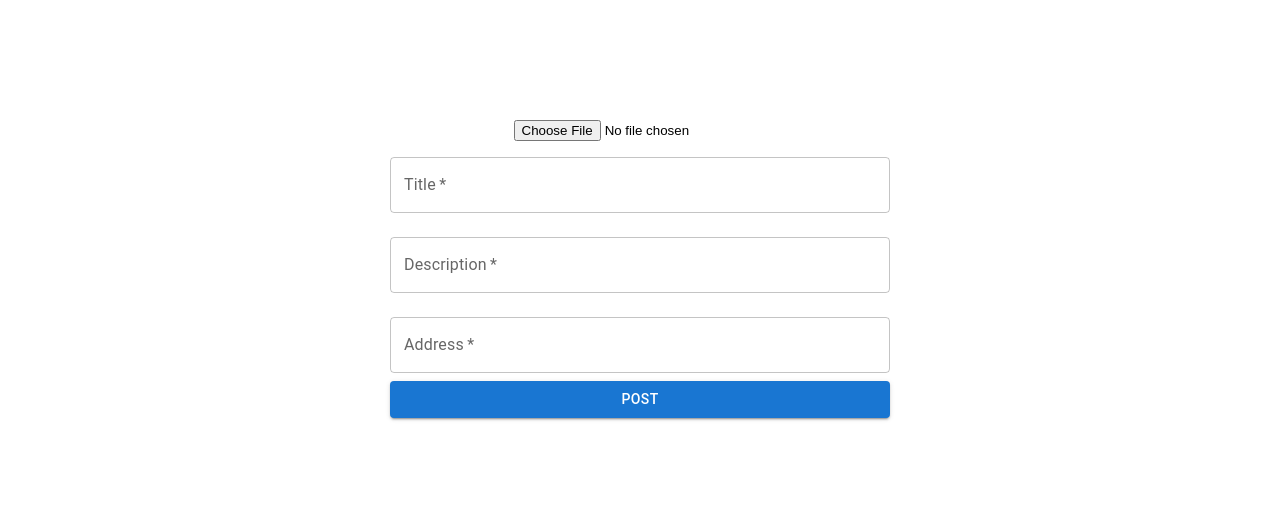
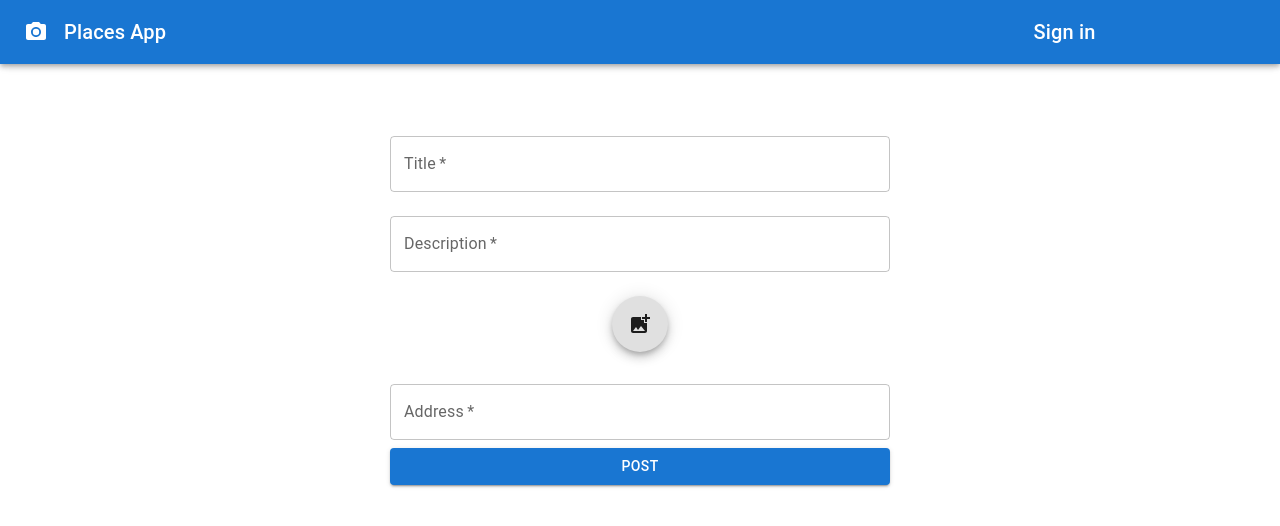
Before and after one commit to happy531/Places-Frontend, a Next.js app: page /place/new in a window 1280 px wide. Shown: the top 526 px of the page. Built offline with nearby package versions, Linux system fonts and the light colour scheme; no server answers.

Commit message:
change UploadImage.tsx component to be more pretty

```diff
--- a/components/UploadImage/UploadImage.tsx
+++ b/components/UploadImage/UploadImage.tsx
@@ -1,5 +1,7 @@
-import React from "react";
+import React, { ChangeEvent } from "react";
 import Image from "next/image";
+import AddPhotoAlternateIcon from "@mui/icons-material/AddPhotoAlternate";
+import { CardContent, Fab, Grid } from "@mui/material";
 
 interface Props {
   selectedImage: Blob | MediaSource;
@@ -13,26 +15,46 @@ const UploadImage: React.FC<Props> = ({
   return (
     <>
       {selectedImage && (
-        <div>
+        <div
+          style={{
+            borderRadius: "10px",
+            width: 500,
+            height: 400,
+            overflow: "hidden",
+          }}
+        >
           <Image
             alt="your image"
-            width={"150px"}
-            height={"150px"}
+            width={500}
+            height={400}
             src={URL.createObjectURL(selectedImage)}
+            onClick={() => onSetSelectedImage(null)}
           />
-          <br />
-          <button onClick={() => onSetSelectedImage(null)}>Remove</button>
         </div>
       )}
       {!selectedImage && (
+        <>
+          <CardContent>
+            <Grid container>
               <input
+                accept="image/*"
+                style={{ display: "none" }}
+                id="contained-button-file"
+                multiple
                 type="file"
-          name="myImage"
-          onChange={(event) => {
+                onChange={(event: ChangeEvent<HTMLInputElement>) => {
                   console.log(event.target.files[0]);
                   onSetSelectedImage(event.target.files[0]);
                 }}
               />
+              <label htmlFor="contained-button-file">
+                <Fab component="span">
+                  <AddPhotoAlternateIcon />
+                </Fab>
+              </label>
+            </Grid>
+          </CardContent>
+        </>
       )}
     </>
   );
--- a/pages/auth/index.tsx
+++ b/pages/auth/index.tsx
@@ -8,13 +8,10 @@ import Box from "@mui/material/Box";
 import LockOutlinedIcon from "@mui/icons-material/LockOutlined";
 import Typography from "@mui/material/Typography";
 import Container from "@mui/material/Container";
-import { createTheme, ThemeProvider } from "@mui/material/styles";
 import { useRef, useState } from "react";
 import UploadImage from "../../components/UploadImage/UploadImage";
 import { AuthContext } from "../../context/auth-context";
 import axios from "../../axios/axios";
-
-const theme = createTheme();
 
 export default function Auth() {
   const auth = React.useContext(AuthContext);
@@ -58,7 +55,6 @@ export default function Auth() {
   };
 
   return (
-    <ThemeProvider theme={theme}>
     <Container component="main" maxWidth="xs">
       <CssBaseline />
       <Box
@@ -154,6 +150,5 @@ export default function Auth() {
         </Box>
       </Box>
     </Container>
-    </ThemeProvider>
   );
 }
--- a/pages/place/new.tsx
+++ b/pages/place/new.tsx
@@ -5,6 +5,7 @@ import { Container, Button } from "@mui/material";
 import UploadImage from "../../components/UploadImage/UploadImage";
 import axios from "../../axios/axios";
 import { AuthContext } from "../../context/auth-context";
+import Header from "../../components/Header/Header";
 
 export default function New() {
   const { token } = useContext(AuthContext);
@@ -33,6 +34,8 @@ export default function New() {
   };
 
   return (
+    <>
+      <Header />
       <Container
         sx={{
           display: "flex",
@@ -53,10 +56,6 @@ export default function New() {
             flexDirection: "column",
           }}
         >
-        <UploadImage
-          selectedImage={selectedImage}
-          onSetSelectedImage={setSelectedImage}
-        />
           <TextField
             inputRef={titleRef}
             margin="normal"
@@ -75,6 +74,10 @@ export default function New() {
             label="Description"
             name="description"
           />
+          <UploadImage
+            selectedImage={selectedImage}
+            onSetSelectedImage={setSelectedImage}
+          />
           <TextField
             inputRef={addressRef}
             margin="normal"
@@ -89,5 +92,6 @@ export default function New() {
           </Button>
         </Box>
       </Container>
+    </>
   );
 }
```
Lines whose indentation alone changed are shown as unchanged.
